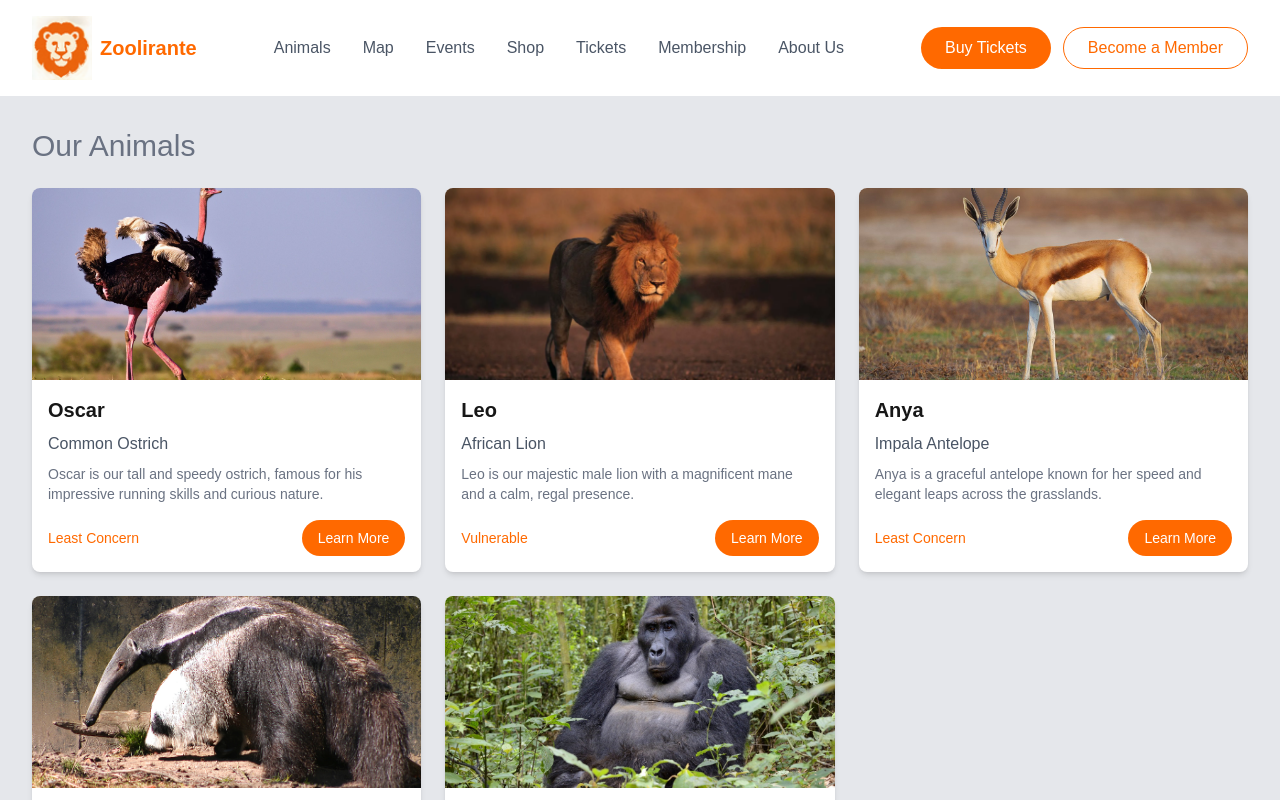
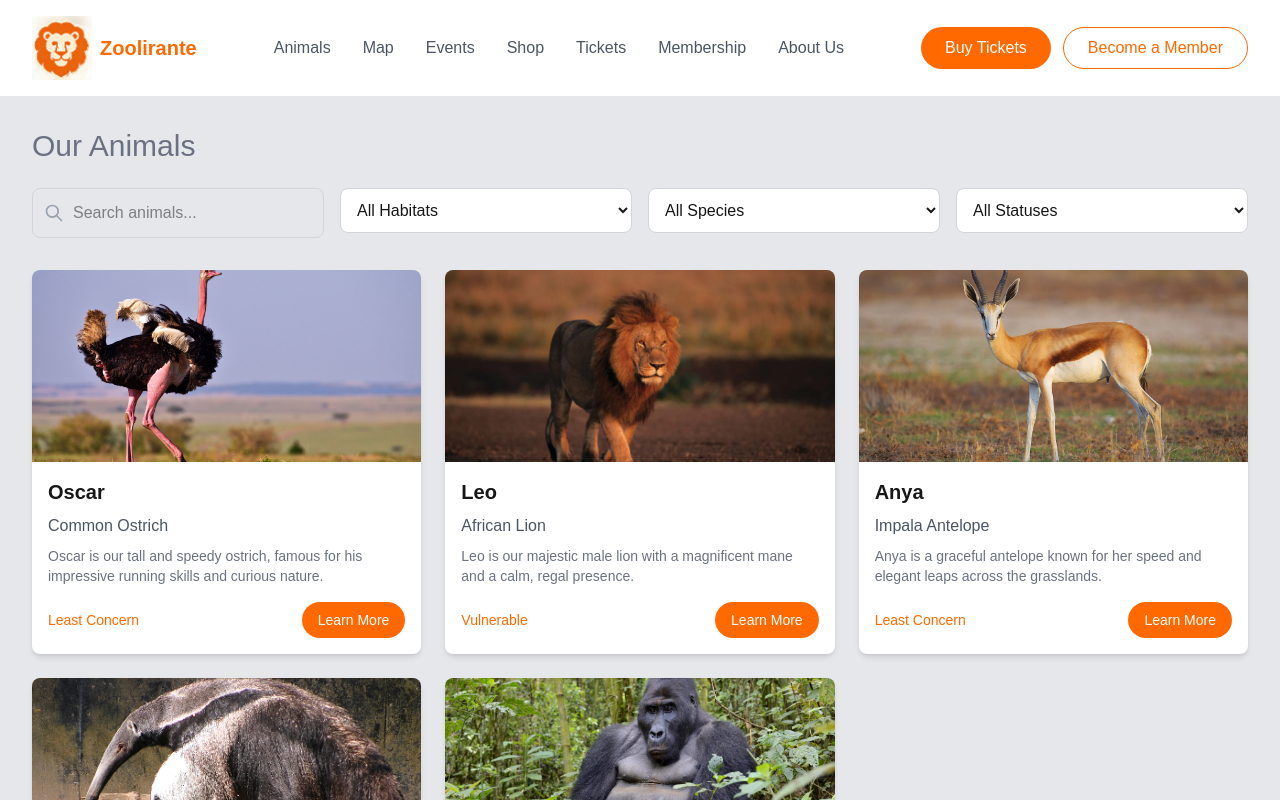
Before and after one commit to NikolaKajchevski/ProjectStudio, a Next.js app in the folder zoolirante/: page /animals in a window 1280 px wide. Shown: the top 800 px of the page. Built offline with nearby package versions, Linux system fonts and the light colour scheme.

Commit message:
Adding the search and filter feature for animal page.

```diff
--- a/zoolirante/src/app/animals/page.tsx
+++ b/zoolirante/src/app/animals/page.tsx
@@ -1,19 +1,149 @@
+'use client';
+
 import Image from 'next/image';
 import Link from 'next/link';
+import { useState, useEffect, useMemo } from 'react';
 
-export default async function AnimalsPage() {
-  const data = await fetch('http://localhost:3000/api/zooliranteData', {
-    next: { revalidate: 0 },
-    cache: 'no-store'
-  });
-  const zooData = await data.json();
+interface Animal {
+  id: string;
+  name: string;
+  species: string;
+  habitat: string;
+  description: string;
+  conservation_status: string;
+  image_url: string;
+}
+
+interface ZooData {
+  animals: Animal[];
+}
+
+export default function AnimalsPage() {
+  const [zooData, setZooData] = useState<ZooData>({ animals: [] });
+  const [searchTerm, setSearchTerm] = useState('');
+  const [habitatFilter, setHabitatFilter] = useState('All');
+  const [speciesFilter, setSpeciesFilter] = useState('All');
+  const [statusFilter, setStatusFilter] = useState('All');
+
+  // Fetch data
+  useEffect(() => {
+    const fetchData = async () => {
+      try {
+        const data = await fetch('http://localhost:3000/api/zooliranteData', {
+          next: { revalidate: 0 },
+          cache: 'no-store'
+        });
+        const zooDataResponse = await data.json();
+        setZooData(zooDataResponse);
+      } catch (error) {
+        console.error('Failed to fetch zoo data:', error);
+      }
+    };
+    fetchData();
+  }, []);
+
+  // Get unique filter options
+  const filterOptions = useMemo(() => {
+    const habitats = Array.from(new Set(zooData.animals.map(animal => animal.habitat)));
+    const species = Array.from(new Set(zooData.animals.map(animal => animal.species)));
+    const statuses = Array.from(new Set(zooData.animals.map(animal => animal.conservation_status)));
+
+    return {
+      habitats: ['All', ...habitats],
+      species: ['All', ...species],
+      statuses: ['All', ...statuses]
+    };
+  }, [zooData.animals]);
+
+  // Filter animals based on search and filters
+  const filteredAnimals = useMemo(() => {
+    return zooData.animals.filter(animal => {
+      const matchesSearch = !searchTerm ||
+        animal.name.toLowerCase().includes(searchTerm.toLowerCase()) ||
+        animal.species.toLowerCase().includes(searchTerm.toLowerCase()) ||
+        animal.description.toLowerCase().includes(searchTerm.toLowerCase());
+
+      const matchesHabitat = habitatFilter === 'All' || animal.habitat === habitatFilter;
+      const matchesSpecies = speciesFilter === 'All' || animal.species === speciesFilter;
+      const matchesStatus = statusFilter === 'All' || animal.conservation_status === statusFilter;
+
+      return matchesSearch && matchesHabitat && matchesSpecies && matchesStatus;
+    });
+  }, [zooData.animals, searchTerm, habitatFilter, speciesFilter, statusFilter]);
 
   return (
     <div className="max-w-7xl mx-auto px-4 sm:px-6 lg:px-8 py-8">
       <h1 className="text-3xl font-light text-gray-500">Our Animals</h1>
-      <br></br>
+      <br />
+
+      {/* Search Bar and Filters */}
+      <div className="mb-8">
+        <div className="grid grid-cols-1 md:grid-cols-4 gap-4">
+          {/* Search */}
+          <div className="relative">
+            <input
+              type="text"
+              placeholder="Search animals..."
+              value={searchTerm}
+              onChange={(e) => setSearchTerm(e.target.value)}
+              className="w-full pl-10 pr-4 py-3 border border-gray-300 rounded-lg focus:outline-none focus:ring-2 focus:ring-orange-500 focus:border-orange-500"
+            />
+            <div className="absolute inset-y-0 left-0 pl-3 flex items-center pointer-events-none">
+              <svg className="h-5 w-5 text-gray-400" fill="none" stroke="currentColor" viewBox="0 0 24 24">
+                <path strokeLinecap="round" strokeLinejoin="round" strokeWidth={2} d="M21 21l-6-6m2-5a7 7 0 11-14 0 7 7 0 0114 0z" />
+              </svg>
+            </div>
+          </div>
+
+          {/* Habitat Filter */}
+          <div>
+            <select
+              value={habitatFilter}
+              onChange={(e) => setHabitatFilter(e.target.value)}
+              className="w-full px-3 py-3 border border-gray-300 rounded-lg focus:outline-none focus:ring-2 focus:ring-orange-500 focus:border-orange-500 bg-white"
+            >
+              {filterOptions.habitats.map((habitat) => (
+                <option key={habitat} value={habitat}>
+                  {habitat === 'All' ? 'All Habitats' : habitat}
+                </option>
+              ))}
+            </select>
+          </div>
+
+          {/* Species Filter */}
+          <div>
+            <select
+              value={speciesFilter}
+              onChange={(e) => setSpeciesFilter(e.target.value)}
+              className="w-full px-3 py-3 border border-gray-300 rounded-lg focus:outline-none focus:ring-2 focus:ring-orange-500 focus:border-orange-500 bg-white"
+            >
+              {filterOptions.species.map((species) => (
+                <option key={species} value={species}>
+                  {species === 'All' ? 'All Species' : species}
+                </option>
+              ))}
+            </select>
+          </div>
+
+          {/* Conservation Status Filter */}
+          <div>
+            <select
+              value={statusFilter}
+              onChange={(e) => setStatusFilter(e.target.value)}
+              className="w-full px-3 py-3 border border-gray-300 rounded-lg focus:outline-none focus:ring-2 focus:ring-orange-500 focus:border-orange-500 bg-white"
+            >
+              {filterOptions.statuses.map((status) => (
+                <option key={status} value={status}>
+                  {status === 'All' ? 'All Statuses' : status}
+                </option>
+              ))}
+            </select>
+          </div>
+        </div>
+      </div>
+
       <div className="grid grid-cols-1 md:grid-cols-2 lg:grid-cols-3 gap-6">
-        {zooData.animals.map((animal: any) => (
+        {filteredAnimals.map((animal: any) => (
           <div key={animal.id} className="bg-white rounded-lg shadow-md overflow-hidden">
             <div className="relative h-48">
               <Image
@@ -42,6 +172,15 @@ export default async function AnimalsPage() {
           </div>
         ))}
       </div>
+
+      {/* No results message */}
+      {filteredAnimals.length === 0 && zooData.animals.length > 0 && (
+        <div className="text-center py-12">
+          <div className="text-gray-400 text-6xl mb-4">🔍</div>
+          <h3 className="text-xl font-medium text-gray-700 mb-2">No animals found</h3>
+          <p className="text-gray-500">Try adjusting your search or filter criteria</p>
+        </div>
+      )}
     </div>
   );
 }
```
